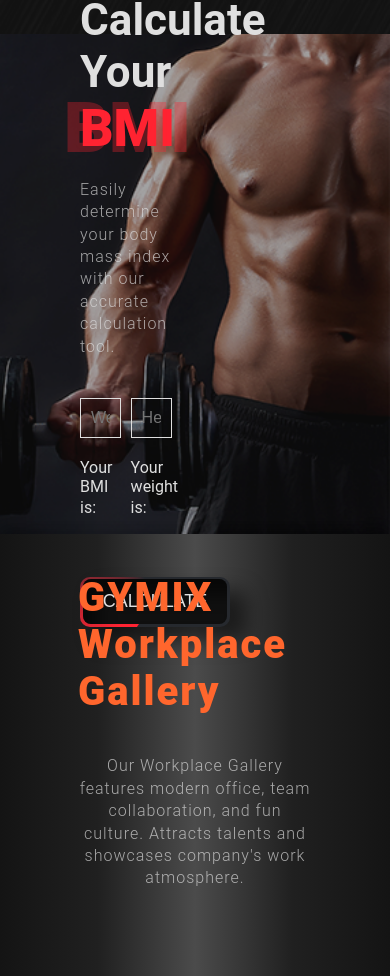
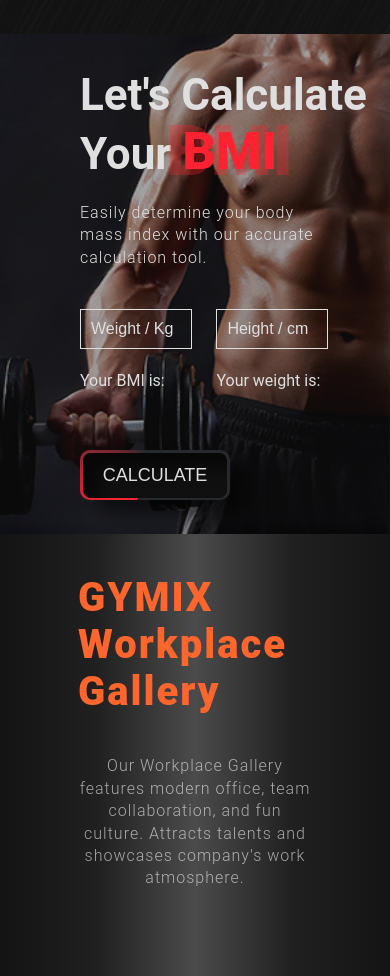
Before and after one commit to F-Naddaf/GYMIX, a Nuxt app in the folder client/: page / in a window 390 px wide. Shown: the part 7853-8829 px from the top of the page. Built offline with nearby package versions, Linux system fonts and the light colour scheme.

Commit message:
Making the BMI component responsive

```diff
--- a/client/components/BMI.vue
+++ b/client/components/BMI.vue
@@ -225,4 +225,40 @@ let calcBmi = () => {
   color: var(--primary-color);
   font-weight: 600;
 }
+
+@media screen and (min-width: 1024px) and (max-width: 1150px) {
+  .title {
+    font-size: 36px;
+  }
+}
+@media screen and (min-width: 940px) and (max-width: 1023px) {
+  .bmi-wrraper {
+    width: 60%;
+  }
+  .title {
+    font-size: 36px;
+  }
+}
+@media screen and (min-width: 768px) and (max-width: 940px) {
+  .bmi-wrraper {
+    width: 80%;
+  }
+  .title {
+    font-size: 36px;
+  }
+}
+@media screen and (min-width: 390px) and (max-width: 767px) {
+  .bmi-wrraper {
+    width: 100%;
+  }
+  .info {
+    opacity: 1;
+  }
+  .input-container input {
+    color: white;
+  }
+  .input-container input::placeholder {
+    color: var(--text-color);
+  }
+}
 </style>
```
